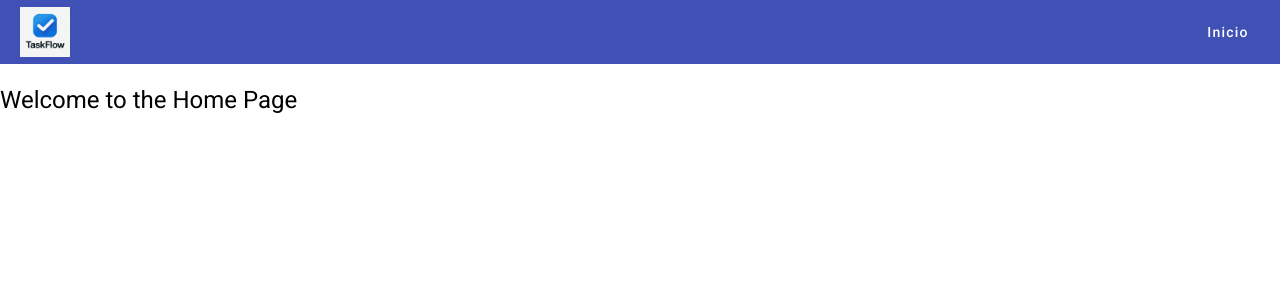
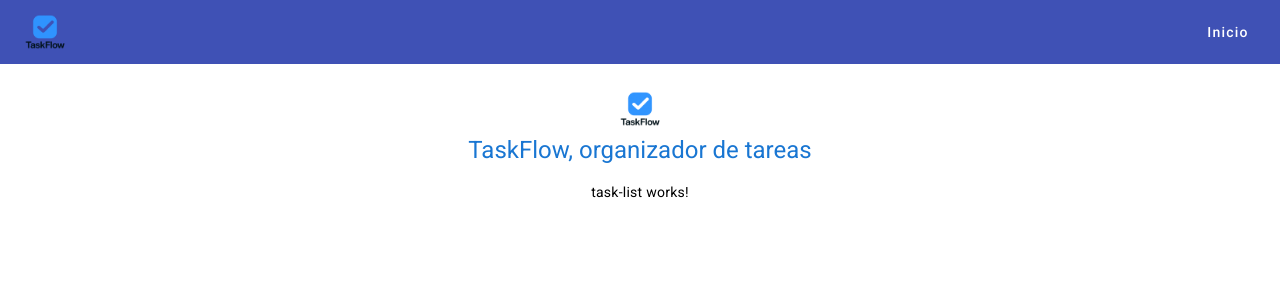
Before and after one commit to igonzalezg1/task-list, an Angular app: page / in a window 1280 px wide. Shown: the top 300 px of the page. Built offline with nearby package versions, Linux system fonts and the light colour scheme.

Commit message:
Agregando homepage

```diff
--- a/angular.json
+++ b/angular.json
@@ -16,16 +16,9 @@
             "outputPath": "dist/prueba-angular",
             "index": "src/index.html",
             "browser": "src/main.ts",
-            "polyfills": [
-              "zone.js"
-            ],
+            "polyfills": ["zone.js"],
             "tsConfig": "tsconfig.app.json",
-            "assets": [
-              {
-                "glob": "**/*",
-                "input": "public"
-              }
-            ],
+            "assets": ["src/favicon.ico", "src/assets"],
             "styles": [
               "@angular/material/prebuilt-themes/indigo-pink.css",
               "src/styles.css"
@@ -74,17 +67,9 @@
         "test": {
           "builder": "@angular-devkit/build-angular:karma",
           "options": {
-            "polyfills": [
-              "zone.js",
-              "zone.js/testing"
-            ],
+            "polyfills": ["zone.js", "zone.js/testing"],
             "tsConfig": "tsconfig.spec.json",
-            "assets": [
-              {
-                "glob": "**/*",
-                "input": "public"
-              }
-            ],
+            "assets": ["src/favicon.ico", "src/assets"],
             "styles": [
               "@angular/material/prebuilt-themes/azure-blue.css",
               "src/styles.css"
--- a/src/app/pages/home-page/home-page.component.css
+++ b/src/app/pages/home-page/home-page.component.css
@@ -0,0 +1,23 @@
+/* home-page.component.css */
+.home-container {
+  height: 100%; /* ajusta si tu toolbar es más alta */
+}
+
+.content {
+  height: 100%;
+  display: flex;
+  flex-direction: column;
+  align-items: center;
+  justify-content: flex-start;
+  text-align: center;
+}
+
+.logo {
+  width: 50px;
+  height: auto;
+}
+
+.text-h1{
+  font-size: 1.5rem;
+  color: #1976d2; /* color primario de Angular Material */
+}
--- a/src/app/pages/home-page/home-page.component.html
+++ b/src/app/pages/home-page/home-page.component.html
@@ -1,2 +1,11 @@
 <app-header></app-header>
-<h1>Welcome to the Home Page</h1>
+
+<mat-grid-list cols="1" rowHeight="fit" class="home-container">
+  <mat-grid-tile>
+    <div class="content">
+      <img src="assets/img/logotipo.png" alt="TaskFlow Logo" class="logo" />
+      <h1 class="text-h1">TaskFlow, organizador de tareas</h1>
+      <app-task-list></app-task-list>
+    </div>
+  </mat-grid-tile>
+</mat-grid-list>
--- a/src/app/pages/home-page/home-page.component.ts
+++ b/src/app/pages/home-page/home-page.component.ts
@@ -1,9 +1,12 @@
 import { Component } from '@angular/core';
 import { HeaderComponent } from '../../shared/components/header/header.component';
+import { MatGridListModule } from '@angular/material/grid-list';
+import { CommonModule } from '@angular/common';
+import { TaskListComponent } from '../../core/components/task-list/task-list.component';
 
 @Component({
   selector: 'app-home-page',
-  imports: [HeaderComponent],
+  imports: [HeaderComponent, MatGridListModule, CommonModule, TaskListComponent],
   templateUrl: './home-page.component.html',
   styleUrl: './home-page.component.css'
 })
--- a/src/app/shared/components/header/header.component.html
+++ b/src/app/shared/components/header/header.component.html
@@ -1,9 +1,9 @@
 <mat-toolbar color="primary" class="header-toolbar">
   <div class="logo-container">
-    <img src="../../../../assets/img/logotipo.png" alt="Logo" class="logo">
+    <img src="assets/img/logotipo.png" alt="Logo" class="logo">
   </div>
   <span class="spacer"></span>
-  <div class="menu" *ngIf="true">
-    <button mat-button>Inicio</button>
+  <div class="menu">
+    <button mat-button routerLink="/">Inicio</button>
   </div>
 </mat-toolbar>
```
Also changed, not shown: src/assets/img/logotipo.png.
